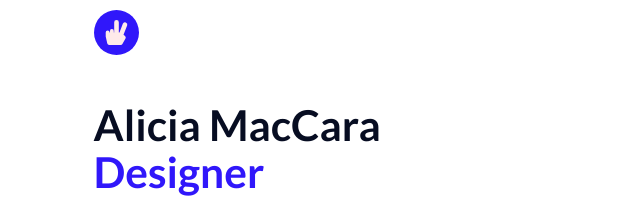
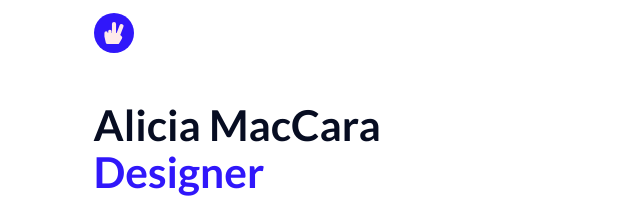
Before and after one commit to Alimariemac/studious-train, a website: page index.html in a window 1280 px wide. Shown: the top 197 px of the page, 0-640 px from the left. Drawn offline with nearby package versions, Linux system fonts and the light colour scheme.

Commit message:
testing logo

```diff
--- a/css/styles.scss
+++ b/css/styles.scss
@@ -237,10 +237,14 @@ ul{
     .footer{
         height: 8vh ;
     }
+    .logo{
+        height: 100%;
+    }
 
     .logo-container{
         height:14vh;
     }
+
 
     .padding{
         padding-left: 5.5rem;
@@ -278,11 +282,6 @@ ul{
         height: 10vh;
     }
 
-    .logo{
-        height: 45px;
-        width: 45px;
-    }
-
     .logo-container{
         height:7vh;
         padding-top:10px;
--- a/index.html
+++ b/index.html
@@ -18,8 +18,8 @@
     <body>
         <div class = "frontPage">
         <div class= "custom-container padding">
-        <div class="logo logo-container  animated rubberBand">
-            <a href="#"><svg xmlns="http://www.w3.org/2000/svg" viewBox="0 0 39.653 39.653"><defs></defs><title>hand1</title><circle class="a" cx="19.826" cy="19.826" r="19.826"/><path class="b" d="M12.023,18.108a1.707,1.707,0,0,1,1.7,1.718h.34V18.451a1.7,1.7,0,1,1,3.392,0v1.375h.34V10.889a2.036,2.036,0,1,1,4.071,0v8.937h.576L25.4,12.2a2.028,2.028,0,0,1,2.64-1.165,2.071,2.071,0,0,1,1.15,2.674l-3.171,8.178,1.319,1.069a1.735,1.735,0,0,1,.413,2.2L25.031,29.96a1.69,1.69,0,0,1-1.472.866H13.38A1.7,1.7,0,0,1,11.729,29.5l-1.358-5.843a1.8,1.8,0,0,1-.045-.394V19.826A1.708,1.708,0,0,1,12.023,18.108Z"></path></svg></a>
+        <div class="logo-container">
+           <svg xmlns="http://www.w3.org/2000/svg" viewBox="0 0 39.653 39.653" class="logo animated rubberBand"><defs></defs><title>hand1</title><circle class="a" cx="19.826" cy="19.826" r="19.826"/><path class="b" d="M12.023,18.108a1.707,1.707,0,0,1,1.7,1.718h.34V18.451a1.7,1.7,0,1,1,3.392,0v1.375h.34V10.889a2.036,2.036,0,1,1,4.071,0v8.937h.576L25.4,12.2a2.028,2.028,0,0,1,2.64-1.165,2.071,2.071,0,0,1,1.15,2.674l-3.171,8.178,1.319,1.069a1.735,1.735,0,0,1,.413,2.2L25.031,29.96a1.69,1.69,0,0,1-1.472.866H13.38A1.7,1.7,0,0,1,11.729,29.5l-1.358-5.843a1.8,1.8,0,0,1-.045-.394V19.826A1.708,1.708,0,0,1,12.023,18.108Z"></path></svg>
           </div>
         </div>
 
```
Also changed, not shown: css/styles.css.
